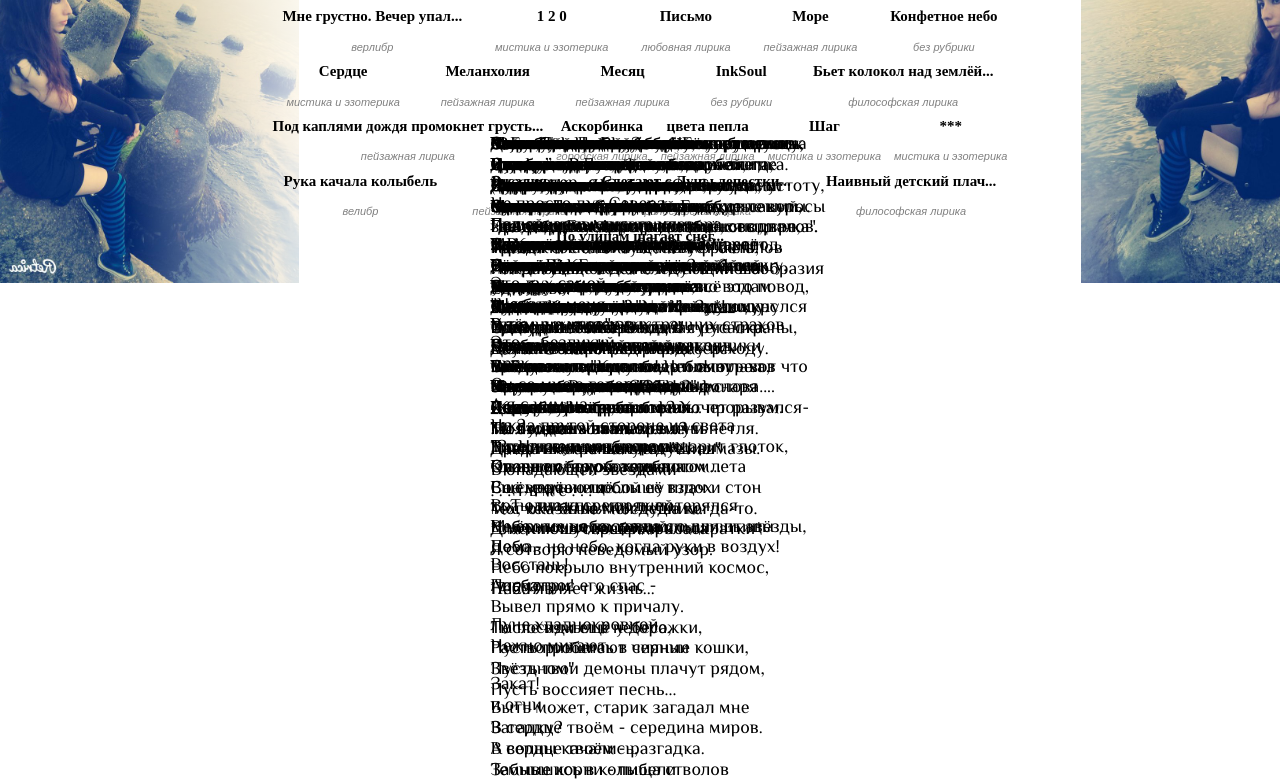
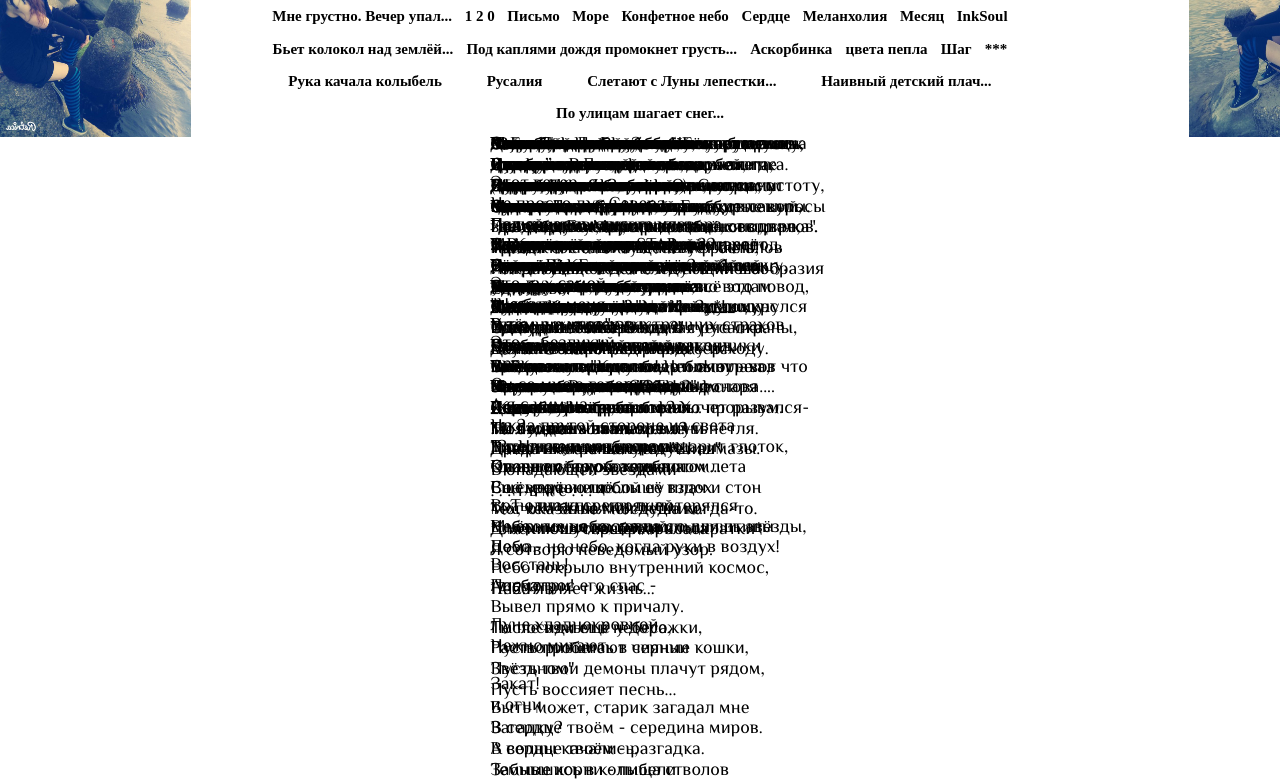
Before and after one commit to EugeneAndrievsky/ArisAngel, a plain HTML site: page poetry.html in a window 1280 px wide. Shown: the part 120-902 px from the top of the page. Drawn offline with Linux system fonts and the light colour scheme; a web font is replaced by a local one.

Commit message:
Изменил структуру заголовков

```diff
--- a/poetry.html
+++ b/poetry.html
@@ -34,10 +34,7 @@
     <section class="main-content__wrapper  container" id="content">
 
       <article class="poem">
-        <div class="poem__name">
         <strong class="poem__title">Мне грустно. Вечер упал...</strong>
-          <i class="poem__subtitle">верлибр</i>
-        </div>
         <div class="poem__content">
           <p>
             Мне грустно. Вечер упал.<br> Летит медноокий лист.<br> Искусство
@@ -53,10 +50,7 @@
       </article>
 
       <article class="poem">
-        <div class="poem__name">
         <strong class="poem__title">1 2 0</strong>
-          <i class="poem__subtitle">мистика и эзотерика</i>
-        </div>
         <div class="poem__content">
           <p>
             Колыбель Цивилизации качает меня на волнах музыки,<br> И сила Истока заполняет внутри пустоту,<br> Которая всегда им была и будет.<br> Просто я Бог, который забылся в игре,<br> И ради Счастья существует боль,<br> Рождающая бесконечность многообразия<br> Единства.
@@ -65,10 +59,7 @@
       </article>
 
       <article class="poem">
-        <div class="poem__name">
         <strong class="poem__title">Письмо</strong>
-          <i class="poem__subtitle">любовная лирика</i>
-        </div>
         <div class="poem__content">
           <p>
             Снова в каплях разбавлена<br> грусть
@@ -84,10 +75,7 @@
       </article>
 
       <article class="poem">
-        <div class="poem__name">
         <strong class="poem__title">Море</strong>
-          <i class="poem__subtitle">пейзажная лирика</i>
-        </div>
         <div class="poem__content">
           <p>
             Море. Бирюза глубин. Чешуя блестит к Луне<br> Дорожкой еле весомой..<br> Морок. Ламинарии из тин - бурые волосы вьются духа Морского...
@@ -102,10 +90,7 @@
       </article>
 
       <article class="poem">
-        <div class="poem__name">
         <strong class="poem__title">Конфетное небо</strong>
-          <i class="poem__subtitle">без рубрики</i>
-        </div>
         <div class="poem__content">
           <p>
             Вскинуть огромные крылья<br> В которых свищет свобода<br> И звезды конфетно-пестрые<br> Сыпятся с небосвода!
@@ -120,10 +105,7 @@
       </article>
 
       <article class="poem">
-        <div class="poem__name">
         <strong class="poem__title">Сердце</strong>
-          <i class="poem__subtitle">мистика и эзотерика</i>
-        </div>
         <div class="poem__content">
           <p>
             Чай - на сегодня,<br> Candy - на завтра,<br> День будет светел и сказочно чист.
@@ -151,10 +133,7 @@
       </article>
 
       <article class="poem">
-        <div class="poem__name">
         <strong class="poem__title">Меланхолия</strong>
-          <i class="poem__subtitle">пейзажная лирика</i>
-        </div>
         <div class="poem__content">
           <p>
             Рассвет выползал, облаками румянясь, <br> На ветви деревьев ложились снега,<br> Горячий пар изо рта поднимался -<br> Моя меланхолия.
@@ -169,10 +148,7 @@
       </article>
 
       <article class="poem">
-        <div class="poem__name">
         <strong class="poem__title">Месяц</strong>
-          <i class="poem__subtitle">пейзажная лирика</i>
-        </div>
         <div class="poem__content">
           <p>
             Полукольцо обручальное месяца<br> В небе качалось фонарном.<br> Вихри заснежено-чёрные<br> Мрак рассыпали даром.
@@ -190,10 +166,7 @@
       </article>
 
       <article class="poem">
-        <div class="poem__name">
         <strong class="poem__title">InkSoul</strong>
-          <i class="poem__subtitle">без рубрики</i>
-        </div>
         <div class="poem__content">
           <p>
             .....Было цветение.<br> Свет лился из красок,<br> Ну а ты<br> выпадал из чернил
@@ -223,10 +196,7 @@
       </article>
 
       <article class="poem">
-        <div class="poem__name">
         <strong class="poem__title">Бьет колокол над землёй...</strong>
-          <i class="poem__subtitle">философская лирика</i>
-        </div>
         <div class="poem__content">
           <p>
             Бьет колокол над землёй,<br> И ветер ищет свой путь,<br> Скользит по листьям сухим -<br> Почти уже мертвые
@@ -238,10 +208,7 @@
       </article>
 
       <article class="poem">
-        <div class="poem__name">
         <strong class="poem__title">Под каплями дождя промокнет грусть...</strong>
-          <i class="poem__subtitle">пейзажная лирика</i>
-        </div>
         <div class="poem__content">
           <p>
             Под каплями дождя промокнет грусть<br> И вместе с ним под землю убежит.<br> И дом, куда я больше не вернусь,<br> Спокойно разрушает этажи.
@@ -253,10 +220,7 @@
       </article>
 
       <article class="poem">
-        <div class="poem__name">
         <strong class="poem__title">Аскорбинка</strong>
-          <i class="poem__subtitle">городская лирика</i>
-        </div>
         <div class="poem__content">
           <p>
             Аскорбиновой кислотой<br> Я посыплю Луны покой<br> Я мечтаю ее лизнуть -<br> Словно ягодки спелой грудь...
@@ -274,10 +238,7 @@
       </article>
 
       <article class="poem">
-        <div class="poem__name">
         <strong class="poem__title">цвета пепла</strong>
-          <i class="poem__subtitle">пейзажная лирика</i>
-        </div>
         <div class="poem__content">
           <p>
             Ночь. Пристань пуста. <br> Дождь постучался в окно. <br> Ему открываю и улетаю <br> Куда-то... далеко...
@@ -292,10 +253,7 @@
       </article>
 
       <article class="poem">
-        <div class="poem__name">
         <strong class="poem__title">Шаг</strong>
-          <i class="poem__subtitle">мистика и эзотерика</i>
-        </div>
         <div class="poem__content">
           <p>
             За темной рекой. За чужими словами.<br> Где музыка в танце вьётся иная.<br> За рамками Я. За цифрами, знаками.<br> За ночным падением лепестков сакуры.<br> Где небо спустилось до самых подвалов.<br> Тревожное пламя вечных фракталов<br> Интригующе ждёт следующий шаг
@@ -307,10 +265,7 @@
       </article>
 
       <article class="poem">
-        <div class="poem__name">
         <strong class="poem__title">***</strong>
-          <i class="poem__subtitle">мистика и эзотерика</i>
-        </div>
         <div class="poem__content">
           <p>
             dausos *duxъ *dwes= доухъ
@@ -330,10 +285,7 @@
       </article>
 
       <article class="poem">
-        <div class="poem__name">
         <strong class="poem__title">Рука качала колыбель</strong>
-          <i class="poem__subtitle">велибр</i>
-        </div>
         <div class="poem__content">
           <p>
             <q>Рука, качающая колыбель, правит миром.</q><br>
@@ -363,10 +315,7 @@
       </article>
 
       <article class="poem">
-        <div class="poem__name">
         <strong class="poem__title">Русалия</strong>
-          <i class="poem__subtitle">пейзажная лирика</i>
-        </div>
         <div class="poem__content">
           <p>
             Десница дерева влечет в глухую рощу,<br> Где мрак прижился меж корней, где дремлют кроны,<br> Где шаг длиною в век проходит леший,<br> Где старости круги извечно новы,
@@ -378,10 +327,7 @@
       </article>
 
       <article class="poem">
-        <div class="poem__name">
         <strong class="poem__title">Слетают с Луны лепестки...</strong>
-          <i class="poem__subtitle">философская лирика</i>
-        </div>
         <div class="poem__content">
           <p>
             Слетают с Луны лепестки<br>
@@ -399,10 +345,7 @@
       </article>
 
       <article class="poem">
-        <div class="poem__name">
         <strong class="poem__title">Наивный детский плач...</strong>
-          <i class="poem__subtitle">философская лирика</i>
-        </div>
         <div class="poem__content">
           <p>
             Наивный детский плач. Её тоска - моя.<br>
@@ -433,10 +376,7 @@
       </article>
 
       <article class="poem">
-        <div class="poem__name">
         <strong class="poem__title">По улицам шагает снег...</strong>
-          <i class="poem__subtitle">пейзажная лирика</i>
-        </div>
         <div class="poem__content">
           <p>
             По улицам шагает снег,<br>
```
Lines whose indentation alone changed are shown as unchanged.
